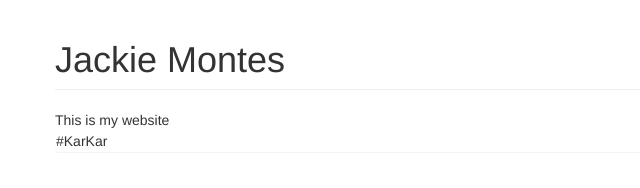
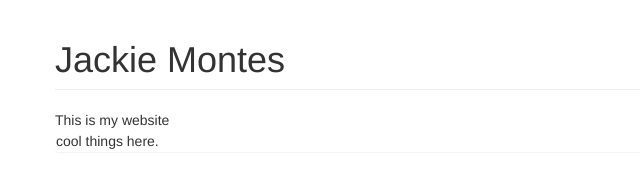
Before and after one commit to montes98/montes98.github.io, a plain HTML site: page index.html in a window 1280 px wide. Shown: the full height of the page, 0-640 px from the left. Drawn offline with nearby package versions, Linux system fonts and the light colour scheme.

Commit message:
add bootstrap

```diff
--- a/index.html
+++ b/index.html
@@ -11,9 +11,15 @@
         </div>
         <div class="row">
             <div class="panel">
-            #KarKar
-            </div>
+              cool things here.
+          </div>
         </div>
     </div>
+
+        <script src="https://cdnjs.cloudflare.com/ajax/libs/jquery/3.0.0-alpha1/jquery.js">
+        </script>
+
+     <script src="https://cdnjs.cloudflare.com/ajax/libs/twitter-bootstrap/3.3.5/js/bootstrap.js">
+     </script>
   </body>
 </html>
```
